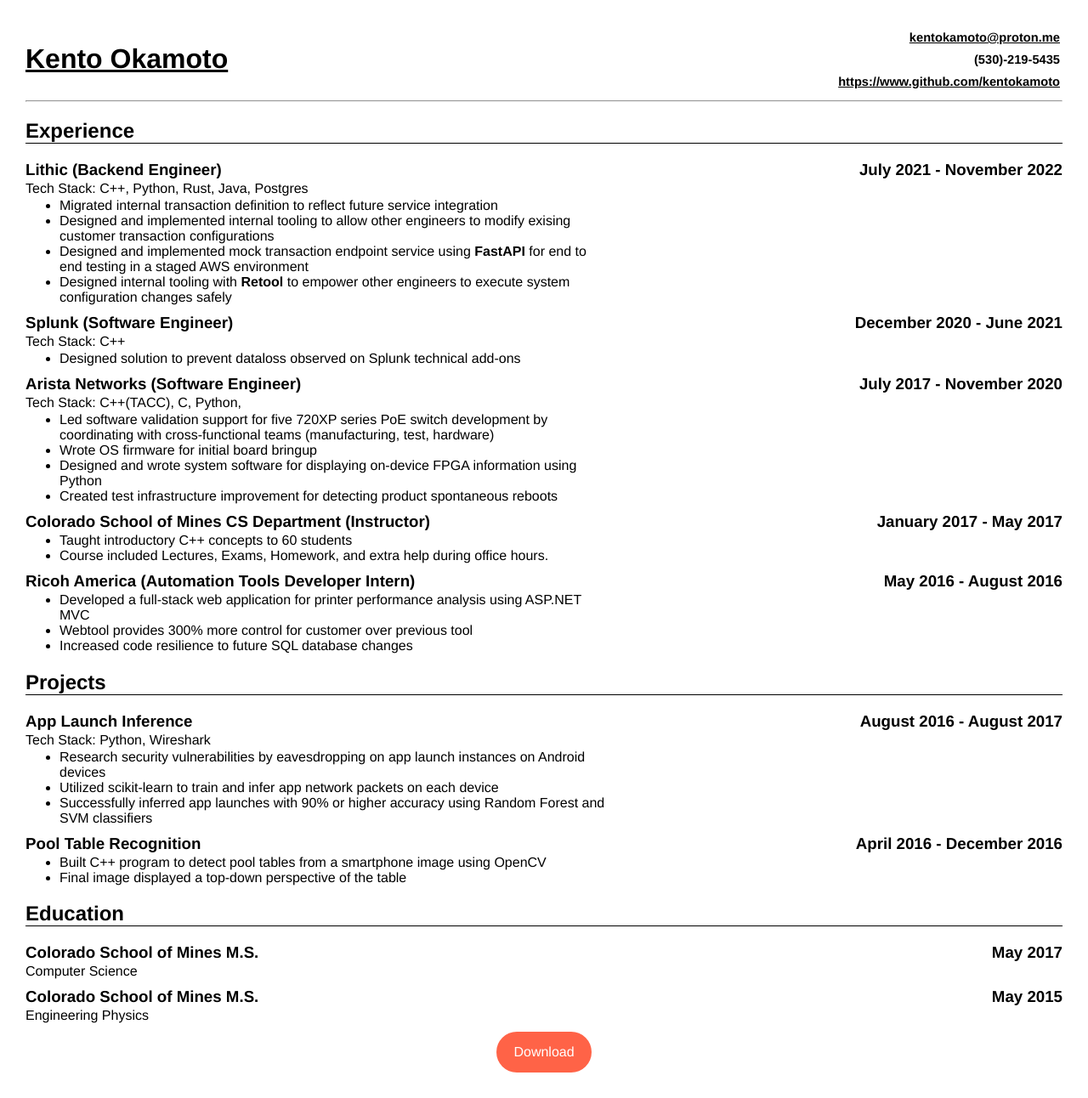
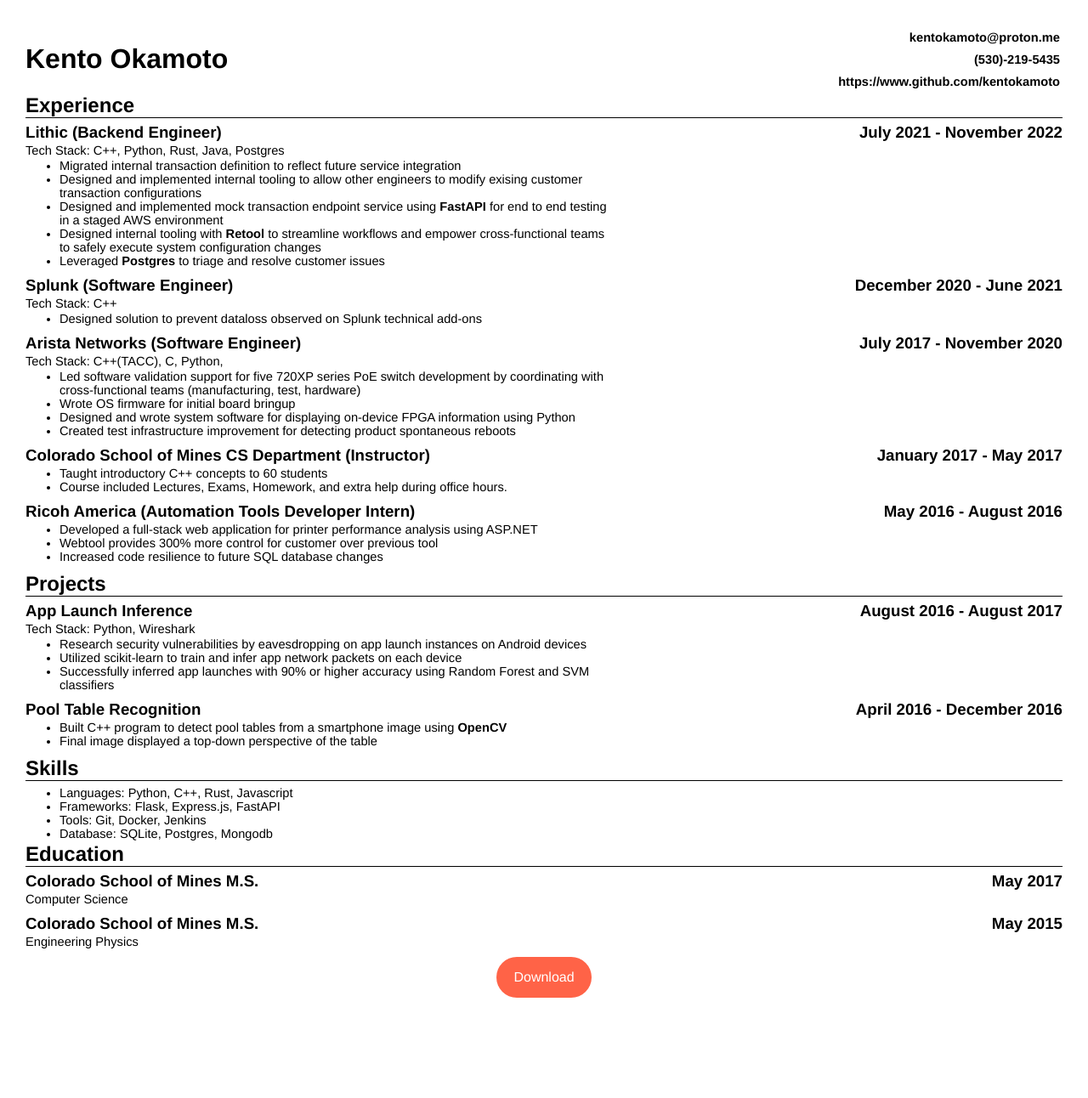
Before and after one commit to Kentokamoto/kentokamoto.github.io, a Jekyll site: the page views/Kento_Okamoto_Resume.html, which Jekyll copies as it is, in a window 1280 px wide. Shown: the whole page at 85% size. Built offline with Jekyll 4.4.1, drawn with Linux system fonts in a browser that asks for light colours; after the commit the page ends 1204 px from its top, so only the background shows below that.

Commit message:
Resume update

```diff
--- a/views/Kento_Okamoto_Resume.html
+++ b/views/Kento_Okamoto_Resume.html
@@ -4,7 +4,6 @@
 <head>
   <meta charset="utf-8" />
   <meta name="generator" content="pandoc" />
-  <meta name="viewport" content="width=device-width, initial-scale=1.0, user-scalable=yes" />
   <style>
     body {
       font-family: "Helvetica", "Source Sans Pro", "Lucida Grande", Calibri, Helvetica, sans-serif;
@@ -18,6 +17,8 @@
     h1 {}
 
     h2 {
+      margin-top: 0;
+      margin-bottom: 0.25em;
       border-bottom: 1px solid black;
     }
 
@@ -29,6 +30,7 @@
       margin-top: 2px;
       margin-bottom: 2px;
       font-weight: lighter;
+      font-size: 11pt;
     }
 
     table {
@@ -46,45 +48,19 @@
       margin-top: 2px;
       margin-bottom: 2px;
       width: 650px;
+      font-size: 11pt;
     }
 
     a,
     a:visited,
     a:hover,
     a:active {
+      text-decoration: none;
       color: inherit;
     }
 
     .level3 {
       margin-bottom: 10px;
-    }
-
-    #download_section {
-      display: flex;
-      align-items: center;
-      width: 100%;
-      height: 3em;
-    }
-
-    #button {
-      display: flex;
-      align-items: center;
-      float: right;
-      justify-content: center;
-      border-radius: 25px;
-      margin-right: auto;
-      margin-left: auto;
-      background-color: tomato;
-      height: 3em;
-      width: 7em;
-    }
-
-    #button a {
-      color: white;
-      margin: 0;
-      top: 1em;
-      font-size: 1em;
-      text-decoration: none;
     }
   </style>
 </head>
@@ -108,7 +84,6 @@
       </thead>
     </table>
   </header>
-  <hr>
   <section id="experience" class="level2">
     <h2>Experience</h2>
     <section id="lithic-backend-engineer-july-2021---november-2022" class="level3">
@@ -126,8 +101,10 @@
             environment
           </li>
           <li>Designed internal tooling with <strong>Retool</strong> to
-            empower other engineers to execute system configuration changes
-            safely</li>
+            streamline workflows and empower cross-functional teams to safely
+            execute system configuration changes</li>
+          <li>Leveraged <strong>Postgres</strong> to triage and resolve
+            customer issues</li>
         </ul>
       </section>
     </section>
@@ -173,7 +150,7 @@
       </h3>
       <ul>
         <li>Developed a full-stack web application for printer performance
-          analysis using ASP.NET MVC</li>
+          analysis using ASP.NET</li>
         <li>Webtool provides 300% more control for customer over previous
           tool</li>
         <li>Increased code resilience to future SQL database changes</li>
@@ -202,10 +179,19 @@
           December 2016</span></h3>
       <ul>
         <li>Built C++ program to detect pool tables from a smartphone image
-          using OpenCV</li>
+          using <strong>OpenCV</strong></li>
         <li>Final image displayed a top-down perspective of the table</li>
       </ul>
     </section>
+  </section>
+  <section id="skills" class="level2">
+    <h2>Skills</h2>
+    <ul>
+      <li>Languages: Python, C++, Rust, Javascript</li>
+      <li>Frameworks: Flask, Express.js, FastAPI</li>
+      <li>Tools: Git, Docker, Jenkins</li>
+      <li>Database: SQLite, Postgres, Mongodb</li>
+    </ul>
   </section>
   <section id="education" class="level2">
     <h2>Education</h2>
@@ -224,15 +210,41 @@
       </section>
     </section>
   </section>
+  <!-- Download Button section -->
+  <style>
+    #download_section {
+      display: flex;
+      align-items: center;
+      width: 100%;
+      height: 3em;
+    }
 
+    #button {
+      display: flex;
+      align-items: center;
+      float: right;
+      justify-content: center;
+      border-radius: 25px;
+      margin-right: auto;
+      margin-left: auto;
+      background-color: tomato;
+      height: 3em;
+      width: 7em;
+    }
+
+    #button a {
+      color: white;
+      margin: 0;
+      top: 1em;
+      font-size: 1em;
+      text-decoration: none;
+    }
+  </style>
   <section id="download_section">
     <div id="button">
       <a download href="https://github.com/Kentokamoto/Resume/raw/master/CV/Kento_Okamoto_Resume.pdf">Download</a>
     </div>
   </section>
-
-
-
 </body>
 
 </html>
```
